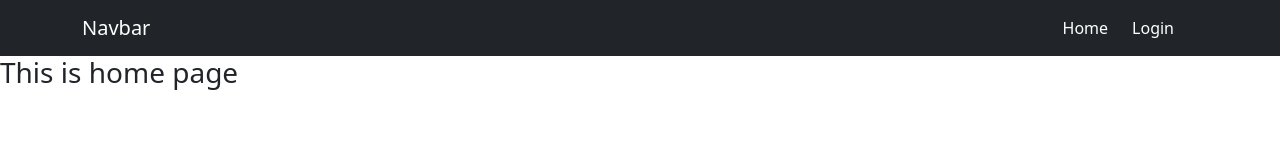
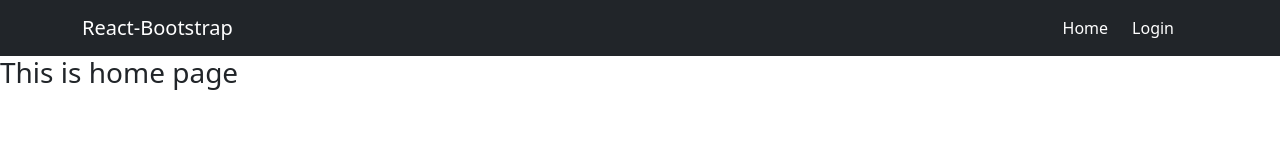
Before and after one commit to Shah-Md-Jihan/wedding-photographer, a React (Create React App) app: page / in a window 1280 px wide. Shown: the top 160 px of the page. Built offline with nearby package versions, Linux system fonts and the light colour scheme.

Commit message:
nav bar updated

```diff
--- a/src/Pages/Shared/Header/Header.js
+++ b/src/Pages/Shared/Header/Header.js
@@ -2,24 +2,29 @@
 import Container from 'react-bootstrap/Container';
 import Nav from 'react-bootstrap/Nav';
 import Navbar from 'react-bootstrap/Navbar';
+
 import { Link } from 'react-router-dom';
 
 
 const Header = () => {
     return (
-        <Navbar bg="dark" variant="dark">
+        <Navbar collapseOnSelect expand="lg" bg="dark" variant="dark">
             <Container>
-                <Navbar.Brand href="#home">Navbar</Navbar.Brand>
-                <Nav className="ms-auto">
-                    <Nav className='me-4'>
-                        <Link to={"/"} className="text-decoration-none text-white">Home</Link>
+                <Navbar.Brand href="#home">React-Bootstrap</Navbar.Brand>
+                <Navbar.Toggle aria-controls="responsive-navbar-nav" />
+                <Navbar.Collapse id="responsive-navbar-nav">
+                    <Nav className="ms-auto">
+                        <Nav className='me-4'>
+                            <Link to={'/'} className="text-decoration-none text-white">Home</Link>
+                        </Nav>
+                        <Nav className='me-4'>
+                            <Link to={'/login'} className="text-decoration-none text-white">Login</Link>
+                        </Nav>
                     </Nav>
-                    <Nav className='me-4'>
-                        <Link to={"/login"} className="text-decoration-none text-white">Login</Link>
-                    </Nav>
-                </Nav>
+                </Navbar.Collapse>
             </Container>
         </Navbar>
+
 
     );
 };
```
